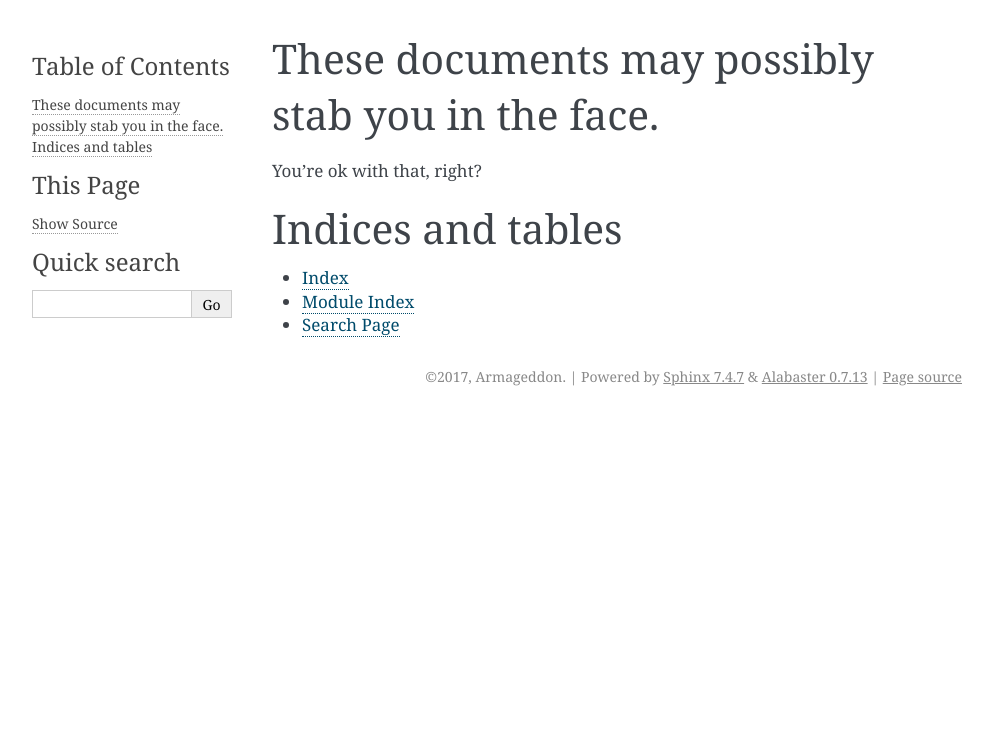
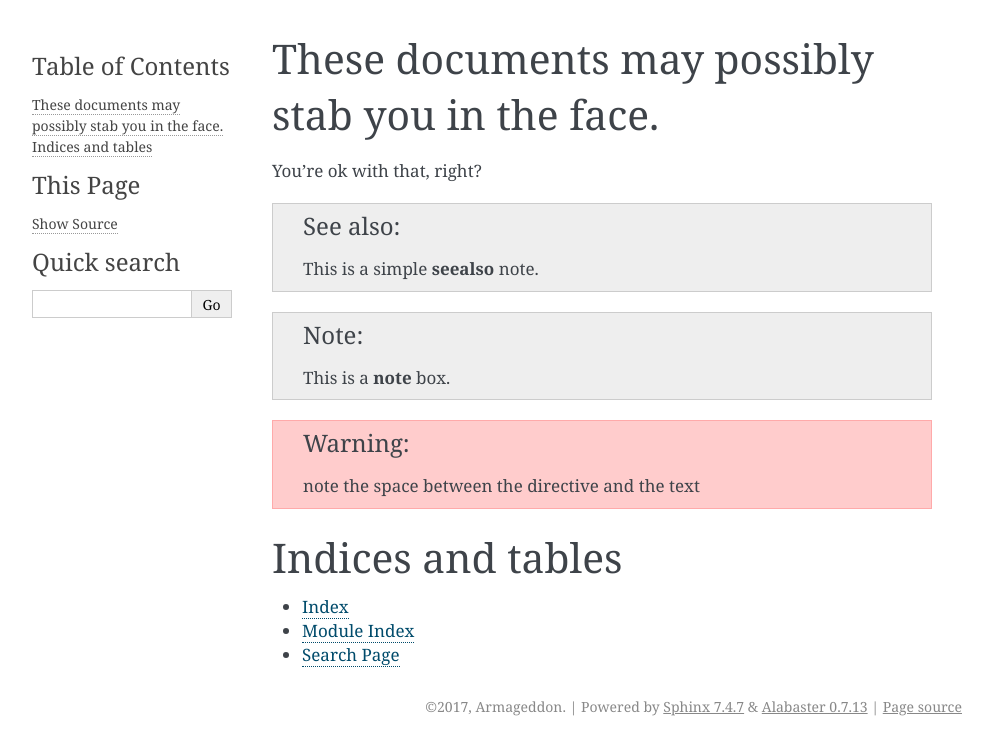
Before and after one commit to esmerel/global-thermonuclear-war, a Sphinx documentation site: the page built from source/index.rst, in a window 1280 px wide. Shown: the top 755 px of the page, without its empty margins (148-1140 px from the left). Built offline with Sphinx 7.4.7, drawn with Linux system fonts in a browser that asks for light colours.

Commit message:
adding boxes to the main page as demos

```diff
--- a/source/index.rst
+++ b/source/index.rst
@@ -7,6 +7,12 @@ These documents may possibly stab you in the face.
 =================================
 
 You're ok with that, right?
+
+.. seealso:: This is a simple **seealso** note.
+
+.. note::  This is a **note** box.
+
+.. warning:: note the space between the directive and the text
 
 .. toctree::
    :maxdepth: 2
```
